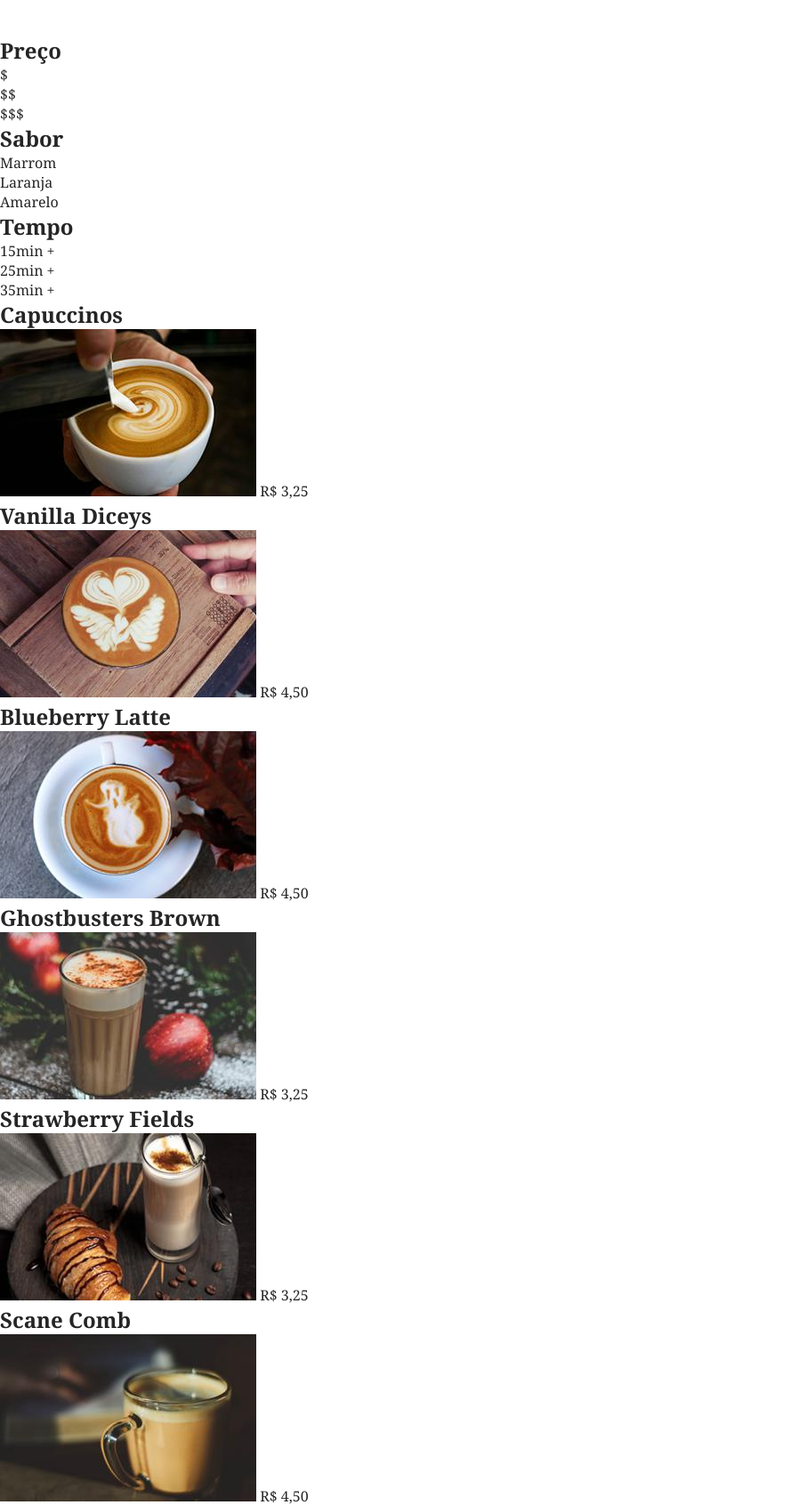
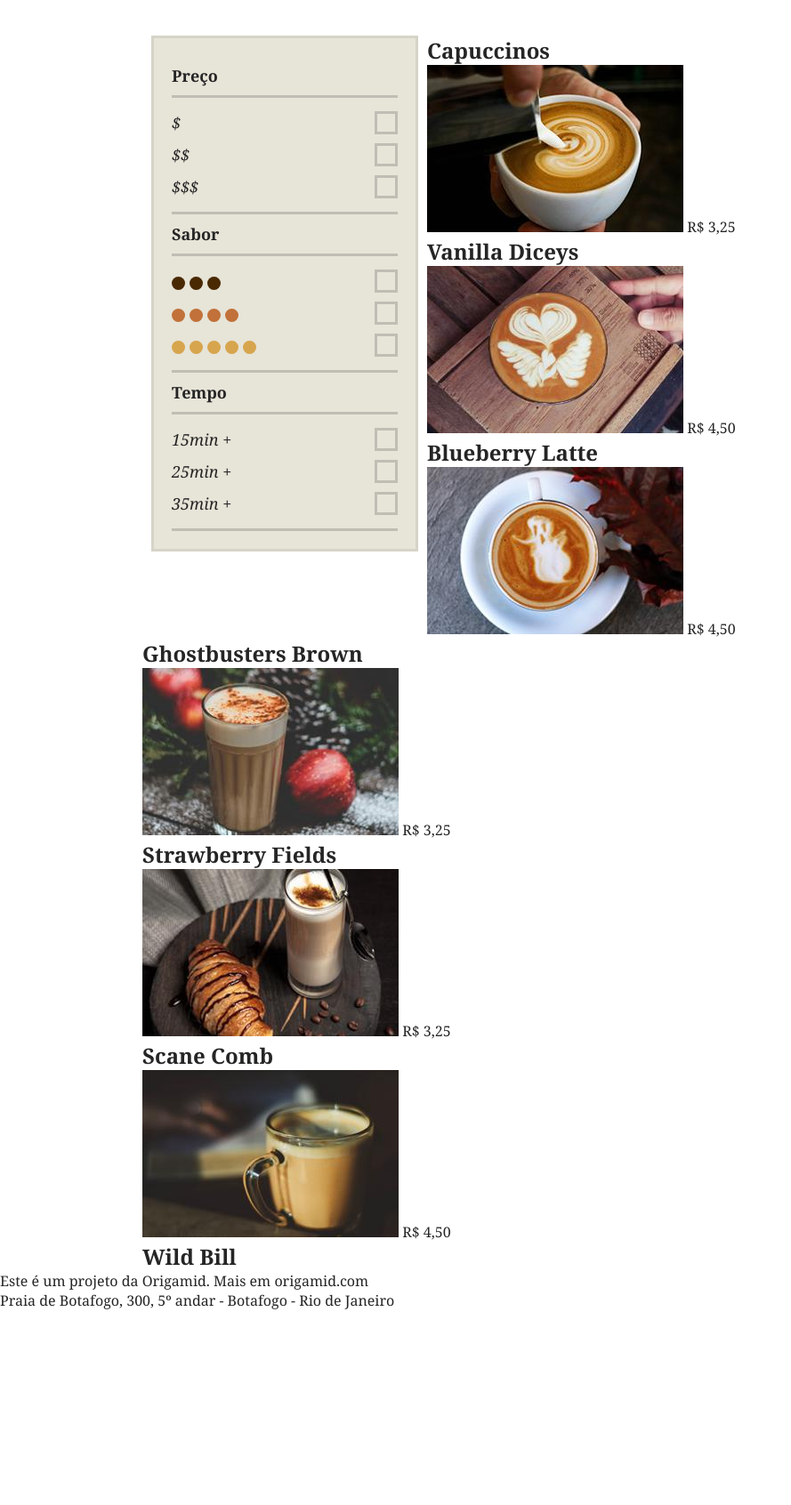
Before and after one commit to jgdj01/origamid-cursos, a PHP site: page / in a window 1280 px wide. Shown: the part 226-1918 px from the top of the page at 89% size, without its empty margins (0-889 px from the left). After the commit the page ends 1698 px from the top, so only its background shows below. Run offline with PHP 8.4, Linux system fonts and the light colour scheme.

Commit message:
Brafé 2 - Puro - Filtro

```diff
--- a/css-avancado-posicionamento/brafe-2-puro/css/style.css
+++ b/css-avancado-posicionamento/brafe-2-puro/css/style.css
@@ -58,3 +58,77 @@
 .header-menu li:first-child a::before {
   content: "";
 }
+
+/* CONTEÚDO */
+
+.container {
+  max-width: 960px;
+  margin: 0 auto;
+}
+
+/* FILTRO */
+.filtro {
+  background: #e7e4d8;
+  border: 3px solid #d6d3c8;
+  width: 300px;
+  margin: 0 10px;
+  padding: 20px;
+  float: left;
+}
+
+.filtro h2 {
+  font-size: 1.125em;
+  padding: 10px 0;
+}
+
+.filtro ul {
+  border-top: 3px solid #c0beb4;
+  border-bottom: 3px solid #c0beb4;
+  padding: 10px 0;
+}
+
+.filtro li {
+  font-style: italic;
+  font-size: 1.125em;
+  line-height: 2;
+}
+
+.filtro li::after {
+  content: "";
+  display: block;
+  width: 20px;
+  height: 20px;
+  border: 3px solid #c0beb4;
+  float: right;
+  margin-top: 5px;
+}
+
+.sabor {
+  overflow: hidden;
+}
+
+.sabor span {
+  text-indent: -200px;
+  display: inline-block;
+  width: 15px;
+  height: 15px;
+  background: currentColor;
+  border-radius: 50%;
+  vertical-align: middle;
+}
+
+.sabor-3 {
+  color: #492901;
+  box-shadow: 20px 0 0 0 currentColor, 40px 0 0 0 currentColor;
+}
+
+.sabor-4 {
+  color: #c17139;
+  box-shadow: 20px 0 0 0 currentColor, 40px 0 0 0 currentColor,
+    60px 0 0 0 currentColor;
+}
+.sabor-5 {
+  color: #d7a54d;
+  box-shadow: 20px 0 0 0 currentColor, 40px 0 0 0 currentColor,
+    60px 0 0 0 currentColor, 80px 0 0 0 currentColor;
+}
--- a/css-avancado-posicionamento/brafe-2-puro/index.html
+++ b/css-avancado-posicionamento/brafe-2-puro/index.html
@@ -28,8 +28,8 @@
 
     </header>
 
-    <div>
-        <nav>
+    <div class="container">
+        <nav class="filtro">
             <h2>Preço</h2>
             <ul>
                 <li>$</li>
@@ -37,10 +37,10 @@
                 <li>$$$</li>
             </ul>
             <h2>Sabor</h2>
-            <ul>
-                <li>Marrom</li>
-                <li>Laranja</li>
-                <li>Amarelo</li>
+            <ul class="sabor">
+                <li><span class="sabor-3">Marrom</span></li>
+                <li><span class="sabor-4">Laranja</span></li>
+                <li><span class="sabor-5">Amarelo</span></li>
             </ul>
             <h2>Tempo</h2>
             <ul>
```
